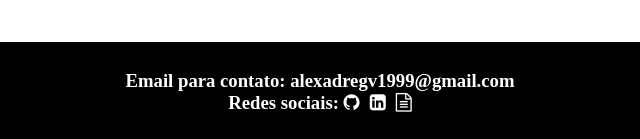
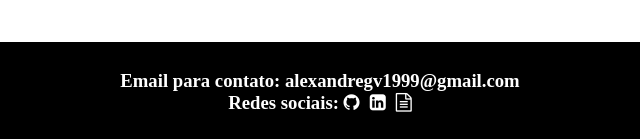
Before and after one commit to Alexandregv1080p/Portf-lio, a plain HTML site: page index.html in a window 1280 px wide. Shown: the part 6999-7138 px from the top of the page, 320-960 px from the left. Drawn offline with Linux system fonts and the light colour scheme; a web font is replaced by a local one.

Commit message:
Update index.html

```diff
--- a/index.html
+++ b/index.html
@@ -190,7 +190,7 @@
             </div>
         </section>
     <footer class="foot">
-        <h3>Email para contato: alexadregv1999@gmail.com</h3>
+        <h3>Email para contato: alexandregv1999@gmail.com</h3>
         <h3>Redes sociais: <a href="https://github.com/Alexandregv1080p" target="_blank"><i class="fa fa-github"></i></a><a href="https://www.linkedin.com/in/alexandre-gomes-9625b31b5/" target="_blank"><i class="fa fa-linkedin-square" style="margin-left:10px ;"></i></a><a href="pastar curriculo/curriculo atual.pdf" target="_blank"><i class="fa fa-file-text-o" aria-hidden="true" style="margin-left:10px"></i></a></h3>
     </footer>
     <script src="script.js"></script>
```
